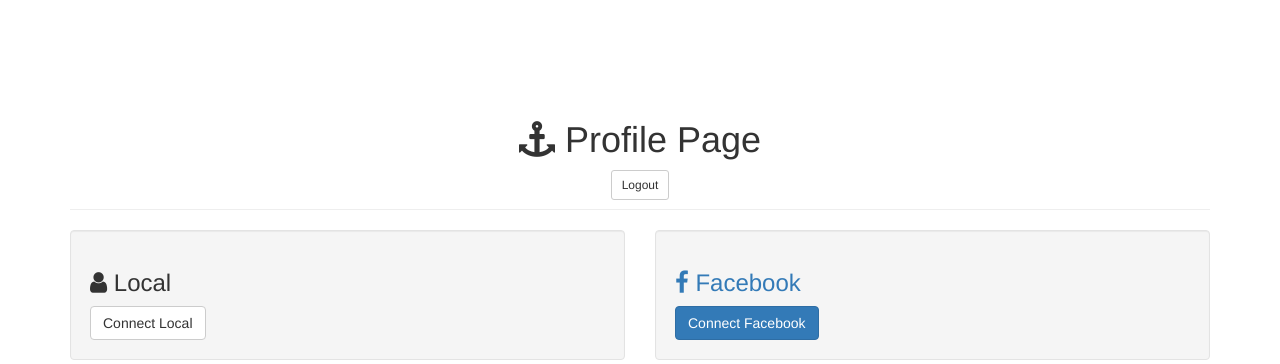
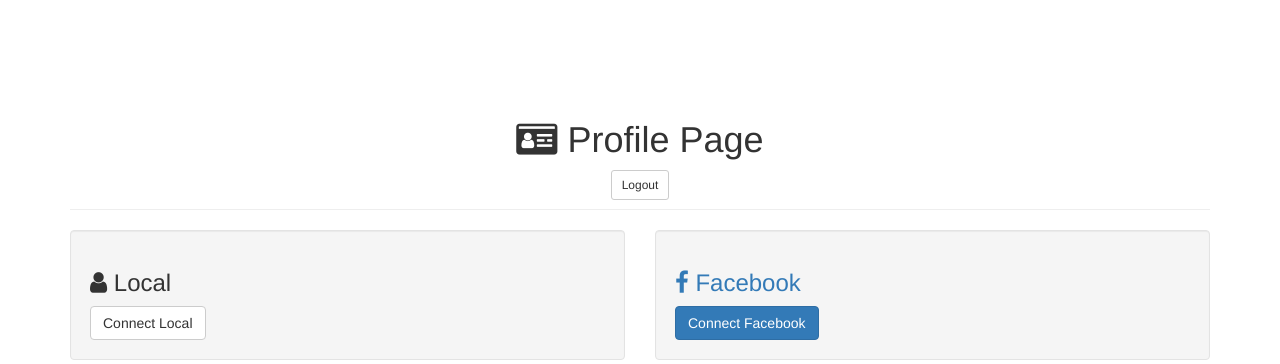
Before and after one commit to rafaelcastrorc/SocialStats, a Node server app: page /profile in a window 1280 px wide. Shown: the top 364 px of the page. Run offline with Node 20, Linux system fonts and the light colour scheme; the visitor is signed in with stand-in values (Sample User, id 1); some libraries are stand-ins or nearby versions.

Commit message:
Updating requisite files

```diff
--- a/jsapp/package.json
+++ b/jsapp/package.json
@@ -11,7 +11,6 @@
     "passport-local": "~1.0.0",
     "passport-facebook": "~2.1.1",
     "passport-twitter": "~1.0.4",
-    "passport-google-oauth": "~1.0.0",
     "connect-flash": "~0.1.1",
     "bcrypt-nodejs": "latest",
     "morgan": "~1.7.0",
--- a/jsapp/server.js
+++ b/jsapp/server.js
@@ -14,6 +14,7 @@
 app.use(morgan('dev'));
 app.use(cookieParser());
 app.use(bodyParser());
+app.use(bodyParser.urlencoded({ extended: true }));
 app.set('view engine', 'ejs');
 app.use(session({ secret: 'quackquackquack' }));
 app.use(passport.initialize());
--- a/jsapp/views/connect-local.ejs
+++ b/jsapp/views/connect-local.ejs
@@ -2,7 +2,7 @@
 <head>
     <title>Node Authentication</title>
     <link rel="stylesheet" href="//netdna.bootstrapcdn.com/bootstrap/3.0.2/css/bootstrap.min.css">
-    <link rel="stylesheet" href="//netdna.bootstrapcdn.com/font-awesome/4.0.3/css/font-awesome.min.css">
+    <link rel="stylesheet" href="//netdna.bootstrapcdn.com/font-awesome/4.7.0/css/font-awesome.min.css">
     <style>
         body        { padding-top:80px; }
     </style>
--- a/jsapp/views/index.ejs
+++ b/jsapp/views/index.ejs
@@ -2,7 +2,7 @@
 <head>
     <title>Social Stats</title>
     <link rel="stylesheet" href="//netdna.bootstrapcdn.com/bootstrap/3.0.2/css/bootstrap.min.css">
-    <link rel="stylesheet" href="//netdna.bootstrapcdn.com/font-awesome/4.0.3/css/font-awesome.min.css">
+    <link rel="stylesheet" href="//netdna.bootstrapcdn.com/font-awesome/4.7.0/css/font-awesome.min.css">
     <style>
         body        { padding-top:80px; }
     </style>
--- a/jsapp/views/login.ejs
+++ b/jsapp/views/login.ejs
@@ -2,7 +2,7 @@
 <head>
     <title>Node Authentication</title>
     <link rel="stylesheet" href="//netdna.bootstrapcdn.com/bootstrap/3.0.2/css/bootstrap.min.css">
-    <link rel="stylesheet" href="//netdna.bootstrapcdn.com/font-awesome/4.0.3/css/font-awesome.min.css">
+    <link rel="stylesheet" href="//netdna.bootstrapcdn.com/font-awesome/4.7.0/css/font-awesome.min.css">
     <style>
         body        { padding-top:80px; }
     </style>
--- a/jsapp/views/profile.ejs
+++ b/jsapp/views/profile.ejs
@@ -2,7 +2,7 @@
 <head>
     <title>Node Authentication</title>
     <link rel="stylesheet" href="//netdna.bootstrapcdn.com/bootstrap/3.0.2/css/bootstrap.min.css">
-    <link rel="stylesheet" href="//netdna.bootstrapcdn.com/font-awesome/4.0.3/css/font-awesome.min.css">
+    <link rel="stylesheet" href="//netdna.bootstrapcdn.com/font-awesome/4.7.0/css/font-awesome.min.css">
     <style>
         body        { padding-top:80px; word-wrap:break-word; }
     </style>
@@ -10,7 +10,7 @@
 <body>
 <div class="container">
     <div class="page-header text-center">
-        <h1><span class="fa fa-anchor"></span> Profile Page</h1>
+        <h1><span class="fa fa-id-card"></span> Profile Page</h1>
         <a href="/logout" class="btn btn-default btn-sm">Logout</a>
     </div>
 
--- a/jsapp/views/signup.ejs
+++ b/jsapp/views/signup.ejs
@@ -2,7 +2,7 @@
 <head>
     <title>Node Authentication</title>
     <link rel="stylesheet" href="//netdna.bootstrapcdn.com/bootstrap/3.0.2/css/bootstrap.min.css">
-    <link rel="stylesheet" href="//netdna.bootstrapcdn.com/font-awesome/4.0.3/css/font-awesome.min.css">
+    <link rel="stylesheet" href="//netdna.bootstrapcdn.com/font-awesome/4.7.0/css/font-awesome.min.css">
     <style>
         body        { padding-top:80px; }
     </style>
```
